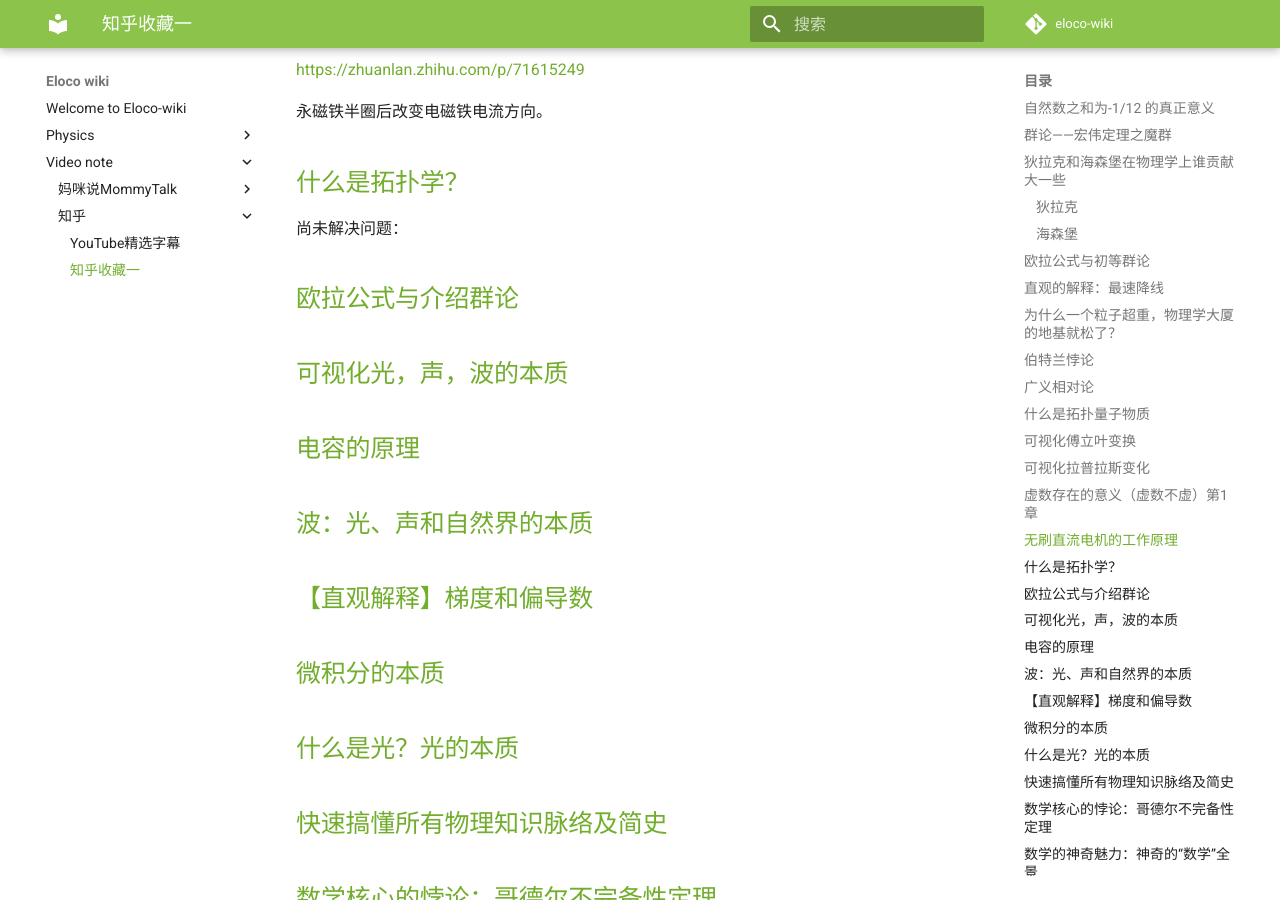
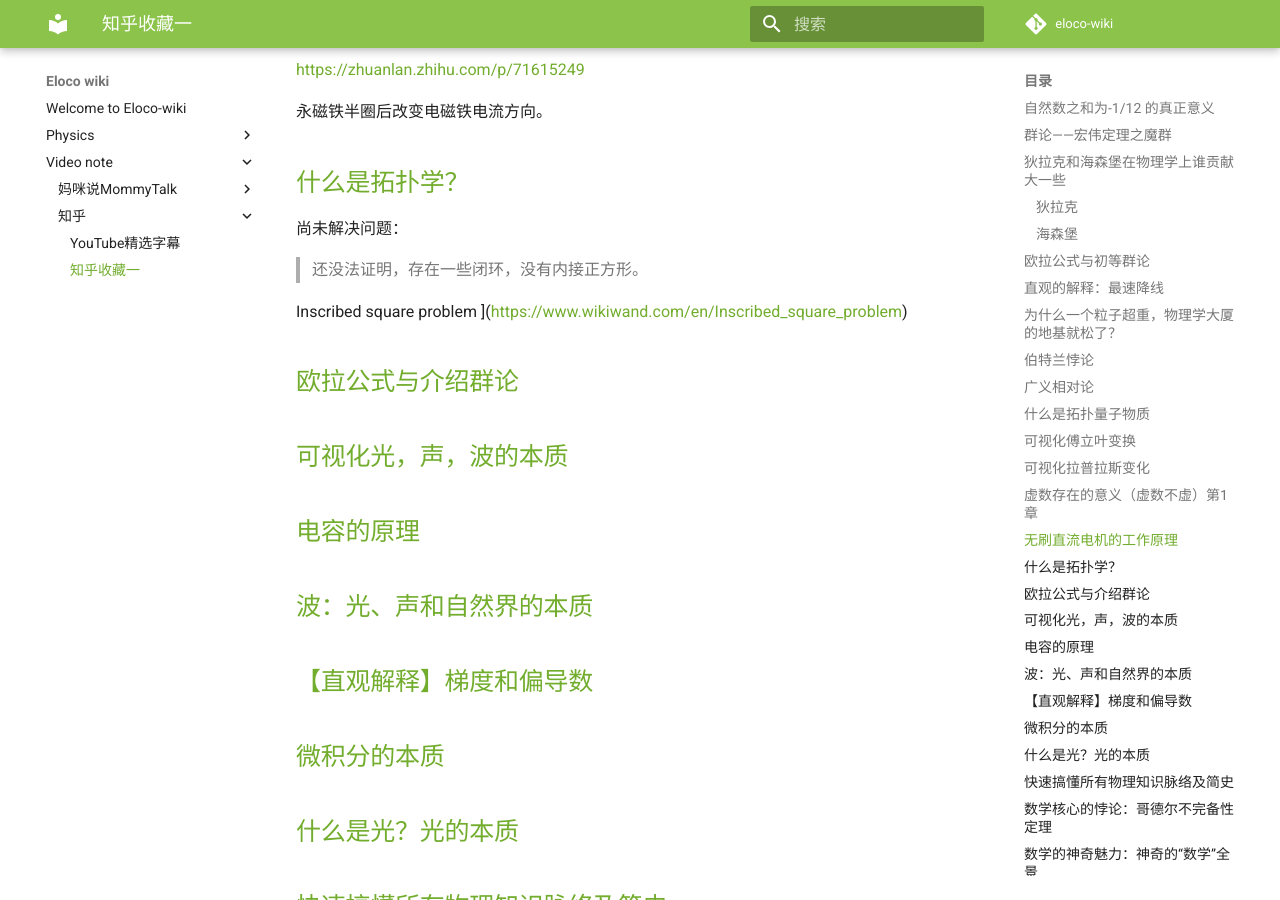
Before and after one commit to Eloco/eloco-wiki, an MkDocs documentation site: the page built from docs/video note/知乎/知乎收藏一.md, in a window 1280 px wide and 900 px high, scrolled down 5371 px. Built offline with MkDocs 1.6.1 and Material for MkDocs 9.7.7, drawn with Linux system fonts in a browser that asks for light colours; comment, search, counter and statistics services are not loaded.

Commit message:
vault backup: 2022-08-01 18:41:46

```diff
--- a/docs/video note/知乎/知乎收藏一.md
+++ b/docs/video note/知乎/知乎收藏一.md
@@ -233,6 +233,10 @@ https://zhuanlan.zhihu.com/p/71615249
 
 尚未解决问题：
 
+>还没法证明，存在一些闭环，没有内接正方形。
+
+Inscribed square problem ](https://www.wikiwand.com/en/Inscribed_square_problem)
+
 
 
 
```
